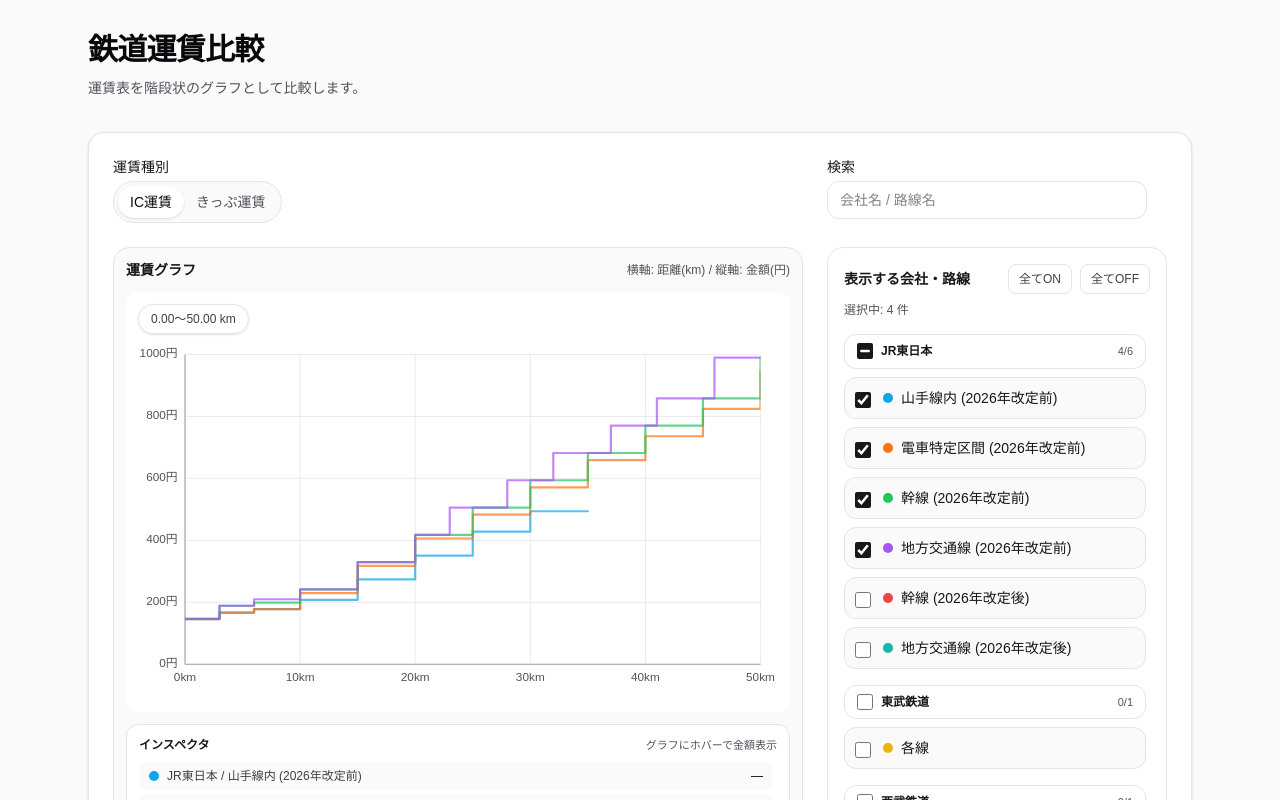
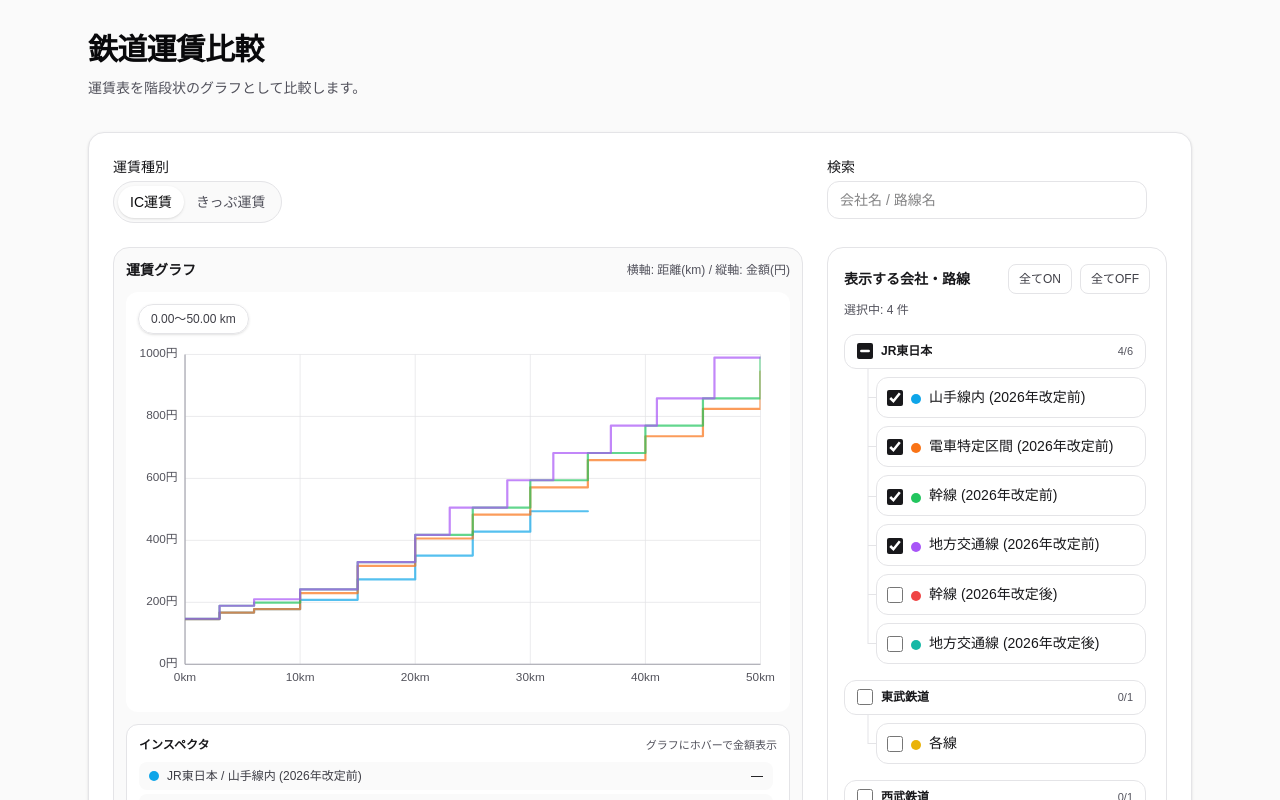
Before and after one commit to Teinishi/railway-fare-comparison, a Next.js app: page / in a window 1280 px wide. Shown: the top 800 px of the page. Built offline with nearby package versions, Linux system fonts and the light colour scheme.

Commit message:
会社・路線リストをツリー風に

```diff
--- /dev/null
+++ b/app/ui/CompanyRouteList.tsx
@@ -0,0 +1,149 @@
+"use client";
+
+import CompanyHeader from "./CompanyHeader";
+
+type Item = {
+  id: string;
+  companyKey: string;
+  companyName: string;
+  tableName: string;
+  color: string;
+};
+
+type Group = {
+  companyKey: string;
+  companyName: string;
+  items: Item[];
+};
+
+export default function CompanyRouteList({
+  className,
+  grouped,
+  selectedIds,
+  selectedCount,
+  isLoading,
+  error,
+  onSetAllVisible,
+  onSetCompanyVisible,
+  onToggleSeries,
+}: {
+  className?: string;
+  grouped: Group[];
+  selectedIds: Set<string>;
+  selectedCount: number;
+  isLoading: boolean;
+  error: string | null;
+  onSetAllVisible: (checked: boolean) => void;
+  onSetCompanyVisible: (companyKey: string, checked: boolean) => void;
+  onToggleSeries: (id: string) => void;
+}) {
+  return (
+    <aside className={"flex flex-col gap-4 " + (className ?? "")}>
+      <div className="rounded-2xl border border-zinc-200 bg-white p-4">
+        <div className="mb-2 flex flex-col gap-3 sm:flex-row sm:items-center sm:justify-between">
+          <div className="text-sm font-semibold text-zinc-900">
+            表示する会社・路線
+          </div>
+          <div className="flex items-center gap-2">
+            <button
+              type="button"
+              onClick={() => onSetAllVisible(true)}
+              className="rounded-lg border border-zinc-200 bg-white px-2.5 py-1.5 text-xs text-zinc-700 hover:bg-zinc-50"
+            >
+              全てON
+            </button>
+            <button
+              type="button"
+              onClick={() => onSetAllVisible(false)}
+              className="rounded-lg border border-zinc-200 bg-white px-2.5 py-1.5 text-xs text-zinc-700 hover:bg-zinc-50"
+            >
+              全てOFF
+            </button>
+          </div>
+        </div>
+
+        {error ? (
+          <div className="rounded-xl border border-red-200 bg-red-50 p-3 text-sm text-red-700">
+            <code>fare_data.json</code> の読み込みに失敗しました: {error}
+          </div>
+        ) : null}
+
+        {isLoading ? (
+          <div className="text-sm text-zinc-600">データ読み込み中…</div>
+        ) : null}
+
+        {!isLoading && !error ? (
+          <div className="flex flex-col gap-4">
+            <div className="text-xs text-zinc-600">選択中: {selectedCount} 件</div>
+
+            <div className="flex lg:max-h-150 flex-col gap-4 overflow-auto pr-1">
+              {grouped.map((g) => (
+                <div key={g.companyKey}>
+                  <CompanyHeader
+                    companyKey={g.companyKey}
+                    companyName={g.companyName}
+                    items={g.items}
+                    selectedIds={selectedIds}
+                    onChange={(checked) => onSetCompanyVisible(g.companyKey, checked)}
+                  />
+
+                  <div className="mt-2 ml-4 flex flex-col">
+                    {g.items.map((s, idx) => {
+                      const isLast = idx === g.items.length - 1;
+
+                      const connectorTopClass = "top-1/2 bottom-1/2";
+
+                      let vLineClass = "";
+                      if (isLast) vLineClass = "-top-2 bottom-[calc(50%-1px)]";
+                      else vLineClass = "-top-2 bottom-0";
+
+                      return (
+                        <div
+                          key={s.id}
+                          className={"relative flex" + (isLast ? "" : " pb-2")}
+                        >
+                          <div aria-hidden="true" className="relative w-4 flex-none">
+                            <span
+                              className={
+                                "absolute left-1/2 w-px -translate-x-1/2 bg-zinc-200 " +
+                                vLineClass
+                              }
+                            />
+                            <span
+                              className={
+                                "absolute left-1/2 h-px w-2 bg-zinc-200 " +
+                                connectorTopClass
+                              }
+                            />
+                          </div>
+
+                          <label className="flex flex-1 cursor-pointer rounded-xl border border-zinc-200 bg-white p-2.5 hover:bg-zinc-50">
+                            <div className="grid w-full grid-cols-[16px_10px_1fr] items-center gap-2">
+                              <input
+                                type="checkbox"
+                                checked={selectedIds.has(s.id)}
+                                onChange={() => onToggleSeries(s.id)}
+                                className="mt-0.5 h-4 w-4 accent-zinc-900"
+                              />
+                              <span
+                                className="mt-1 inline-block h-2.5 w-2.5 rounded-full"
+                                style={{ backgroundColor: s.color }}
+                              />
+                              <div className="whitespace-normal wrap-break-word text-sm font-medium leading-snug text-zinc-900">
+                                {s.tableName}
+                              </div>
+                            </div>
+                          </label>
+                        </div>
+                      );
+                    })}
+                  </div>
+                </div>
+              ))}
+            </div>
+          </div>
+        ) : null}
+      </div>
+    </aside>
+  );
+}
--- a/app/ui/FareComparison.tsx
+++ b/app/ui/FareComparison.tsx
@@ -2,9 +2,9 @@
 
 import { useEffect, useMemo, useState } from "react";
 import StepFareChart from "./StepFareChart";
-import CompanyHeader from "./CompanyHeader";
 import SelectedNotesPanel, { type NoteBlock } from "./SelectedNotesPanel";
 import FareKindSelect from "./FareKindSelect";
+import CompanyRouteList from "./CompanyRouteList";
 
 type FareKind = "ic" | "ticket";
 
@@ -263,95 +263,23 @@ export default function FareComparison() {
           />
         </div>
 
-        <aside className="lg:row-start-2 lg:col-start-2 flex flex-col gap-4 lg:w-85 lg:flex-none">
-          <div className="rounded-2xl border border-zinc-200 bg-white p-4">
-            <div className="mb-2 flex flex-col gap-3 sm:flex-row sm:items-center sm:justify-between">
-              <div className="text-sm font-semibold text-zinc-900">
-                表示する会社・路線
-              </div>
-              <div className="flex items-center gap-2">
-                <button
-                  type="button"
-                  onClick={() => setAllVisible(true)}
-                  className="rounded-lg border border-zinc-200 bg-white px-2.5 py-1.5 text-xs text-zinc-700 hover:bg-zinc-50"
-                >
-                  全てON
-                </button>
-                <button
-                  type="button"
-                  onClick={() => setAllVisible(false)}
-                  className="rounded-lg border border-zinc-200 bg-white px-2.5 py-1.5 text-xs text-zinc-700 hover:bg-zinc-50"
-                >
-                  全てOFF
-                </button>
-              </div>
-            </div>
-
-            {error ? (
-              <div className="rounded-xl border border-red-200 bg-red-50 p-3 text-sm text-red-700">
-                <code>fare_data.json</code> の読み込みに失敗しました: {error}
-              </div>
-            ) : null}
-
-            {!data && !error ? (
-              <div className="text-sm text-zinc-600">データ読み込み中…</div>
-            ) : null}
-
-            {data ? (
-              <div className="flex flex-col gap-4">
-                <div className="text-xs text-zinc-600">
-                  選択中: {selectedCount} 件
-                </div>
-
-                <div className="flex lg:max-h-150 flex-col gap-4 overflow-auto pr-1">
-                  {grouped.map((g) => (
-                    <div key={g.companyKey} className="flex flex-col gap-2">
-                      <CompanyHeader
-                        companyKey={g.companyKey}
-                        companyName={g.companyName}
-                        items={g.items}
-                        selectedIds={selectedIds}
-                        onChange={(checked) =>
-                          setCompanyVisible(g.companyKey, checked)
-                        }
-                      />
-                      {g.items.map((s) => (
-                        <label
-                          key={s.id}
-                          className="flex cursor-pointer items-start gap-3 rounded-xl border border-zinc-200 bg-zinc-50 p-2.5 hover:bg-zinc-100/50"
-                        >
-                          <input
-                            type="checkbox"
-                            checked={selectedIds.has(s.id)}
-                            onChange={() => toggleSeries(s.id)}
-                            className="mt-1 h-4 w-4 accent-zinc-900"
-                          />
-                          <div className="min-w-0 flex-1">
-                            <div className="flex items-center gap-2">
-                              <span
-                                className="inline-block h-2.5 w-2.5 rounded-full"
-                                style={{ backgroundColor: s.color }}
-                              />
-                              <div className="truncate text-sm font-medium text-zinc-900 wrap-break-word">
-                                {s.tableName}
-                              </div>
-                            </div>
-                          </div>
-                        </label>
-                      ))}
-                    </div>
-                  ))}
-                </div>
-              </div>
-            ) : null}
-          </div>
-        </aside>
+        <CompanyRouteList
+          className="lg:row-start-2 lg:col-start-2 lg:w-85 lg:flex-none"
+          grouped={grouped}
+          selectedIds={selectedIds}
+          selectedCount={selectedCount}
+          isLoading={!data && !error}
+          error={error}
+          onSetAllVisible={setAllVisible}
+          onSetCompanyVisible={setCompanyVisible}
+          onToggleSeries={toggleSeries}
+        />
 
         <div>
           <SelectedNotesPanel blocks={selectedNotes} />
         </div>
 
-        <div className="lg:col-start1 lg:row-start-4 rounded-2xl border border-zinc-200 bg-white p-4">
+        <div className="lg:col-start-1 lg:row-start-4 rounded-2xl border border-zinc-200 bg-white p-4">
           <div className="mb-2 text-sm font-semibold text-zinc-900">
             注意事項
           </div>
--- a/app/ui/SelectedNotesPanel.tsx
+++ b/app/ui/SelectedNotesPanel.tsx
@@ -17,7 +17,7 @@ export default function SelectedNotesPanel({ blocks }: { blocks: NoteBlock[] })
             className="rounded-xl border border-zinc-200 bg-zinc-50 p-3"
           >
             <div className="text-sm font-medium text-zinc-900">{n.title}</div>
-            <div className="mt-2 whitespace-pre-wrap break-words text-sm leading-6 text-zinc-700">
+            <div className="mt-2 whitespace-pre-wrap wrap-break-word text-sm leading-6 text-zinc-700">
               {n.note}
             </div>
           </div>
```
